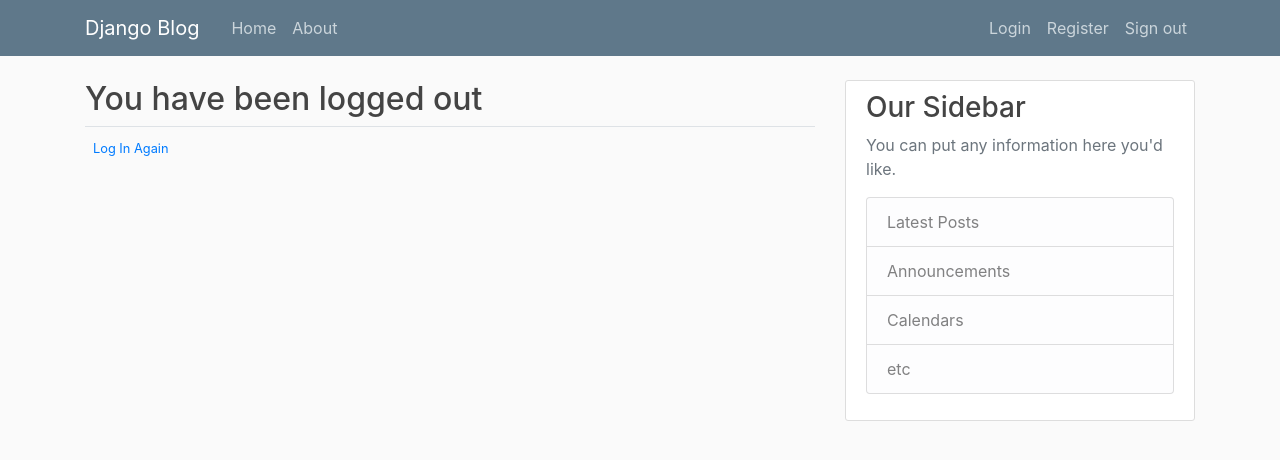
After one commit to sirgypsyg/learnDjango, a Django app: template users/templates/users/logout.html in a window 1280 px wide. The commit adds this page. Shown: the top 460 px of the page. Run offline with Django 5.2, Linux system fonts and the light colour scheme; the template is opened without the code that fills it, so the values that code supplies are empty; some libraries are stand-ins or nearby versions.

Commit message:
logout working for now...

```diff
--- a/blog/templates/blog/base.html
+++ b/blog/templates/blog/base.html
@@ -33,8 +33,12 @@
               </div>
               <!-- Navbar Right Side -->
               <div class="navbar-nav">
-                <a class="nav-item nav-link" href="#">Login</a>
-                <a class="nav-item nav-link" href="#">Register</a>
+                <a class="nav-item nav-link" href="{% url 'login' %}">Login</a>
+                <a class="nav-item nav-link" href="{% url 'register' %}">Register</a>
+                <form id="logout-form" method="post" action="{% url 'logout' %}">
+                  <a class="nav-item nav-link" onclick="document.getElementById('logout-form').submit(); return false;">Sign out</a>
+                  {% csrf_token %}
+                </form>
               </div>
             </div>
           </div>
--- a/django_project/settings.py
+++ b/django_project/settings.py
@@ -127,3 +127,5 @@ CRISPY_TEMPLATE_PACK = 'bootstrap4'
 # https://docs.djangoproject.com/en/5.1/ref/settings/#default-auto-field
 
 DEFAULT_AUTO_FIELD = 'django.db.models.BigAutoField'
+
+LOGIN_REDIRECT_URL = 'blog-home'
--- a/django_project/urls.py
+++ b/django_project/urls.py
@@ -6,7 +6,7 @@ The `urlpatterns` list routes URLs to views. For more information please see:
 Examples:
 Function views
     1. Add an import:  from my_app import views
-    2. Add a URL to urlpatterns:  path('', views.home, name='home')
+    2. Add a URL to urlpatterns:  path('', views.home, name='home') .,
 Class-based views
     1. Add an import:  from other_app.views import Home
     2. Add a URL to urlpatterns:  path('', Home.as_view(), name='home')
@@ -15,11 +15,16 @@ Including another URLconf
     2. Add a URL to urlpatterns:  path('blog/', include('blog.urls'))
 """
 from django.contrib import admin
+from django.contrib.auth import views as auth_views
 from django.urls import path, include
 from users import views as user_views
+
 
 urlpatterns = [
     path('admin/', admin.site.urls),
     path('register/', user_views.register, name='register'),
+    path('login/', auth_views.LoginView.as_view(template_name='users/login.html'), name='login'),
+    path('logout/', auth_views.LogoutView.as_view(template_name='users/logout.html'), name='logout'),
     path('', include('blog.urls')),
+
 ]
--- /dev/null
+++ b/users/templates/users/logout.html
@@ -0,0 +1,9 @@
+{% extends "blog/base.html"  %}
+{% block content %}
+    <h2> You have been logged out</h2>
+    <div class="border-top pt-2">
+        <small class="text-muted">
+            <a class="ml-2" href="{% url 'login' %}">Log In Again</a>
+        </small>
+    </div>
+{% endblock content %}
--- a/users/templates/users/register.html
+++ b/users/templates/users/register.html
@@ -14,7 +14,7 @@
         </form>
         <div class="border-top pt-3">
             <small class="text-muted">
-                Already have an account? <a  class="ml-2" href="#">Sign in</a>
+                Already have an account? <a  class="ml-2" href="{% url 'login' %}">Sign in</a>
             </small>
         </div>
     </div>
--- a/users/views.py
+++ b/users/views.py
@@ -7,9 +7,8 @@ def register(request):
         form = UserRegisterForm(request.POST)
         if form.is_valid():
             form.save()
-            username = form.cleaned_data.get('username')
-            messages.success(request, f'Account created for {username}!')
-            return redirect('blog-home')
+            messages.success(request, f'Your account has been created, you can now log in !')
+            return redirect('login')
     else:
         form = UserRegisterForm()
     return render(request, 'users/register.html', {'form': form})
```
Also changed, not shown: users/templates/users/login.html (+21 -0 lines), db.sqlite3.
